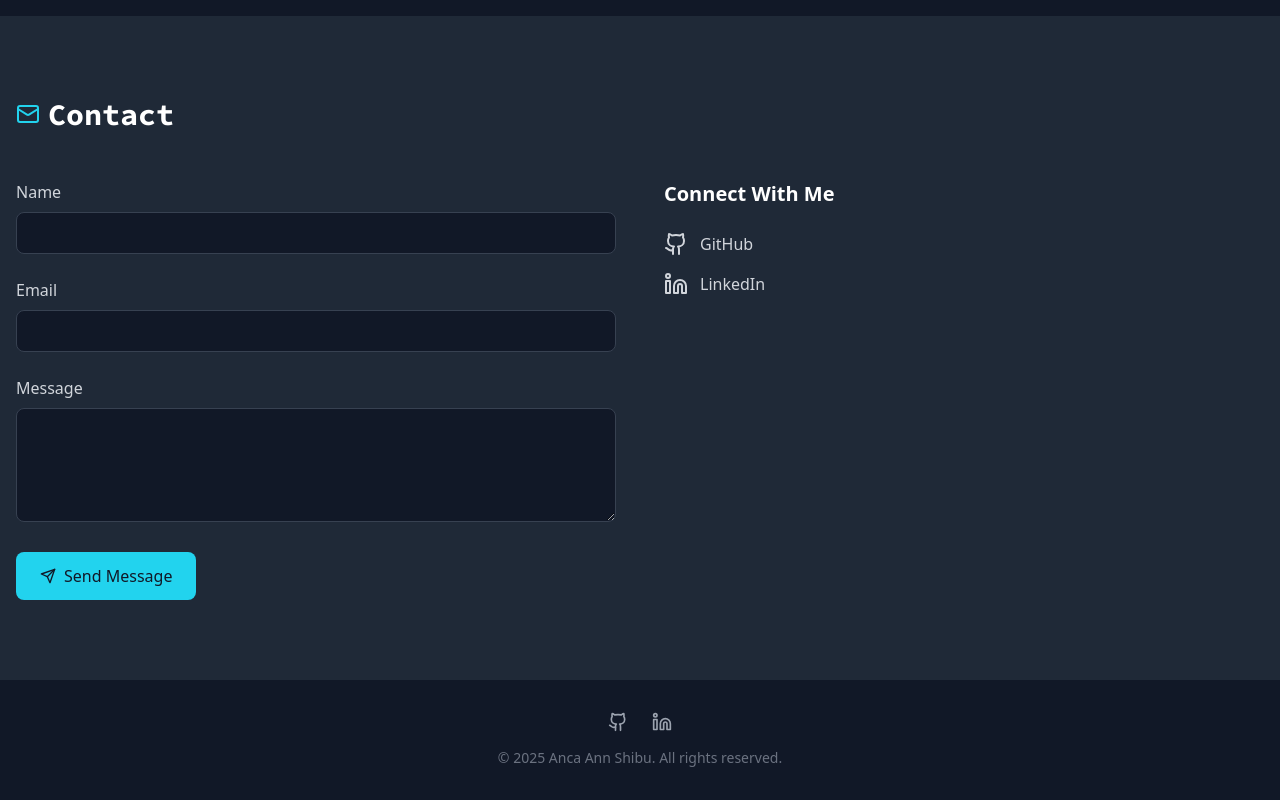
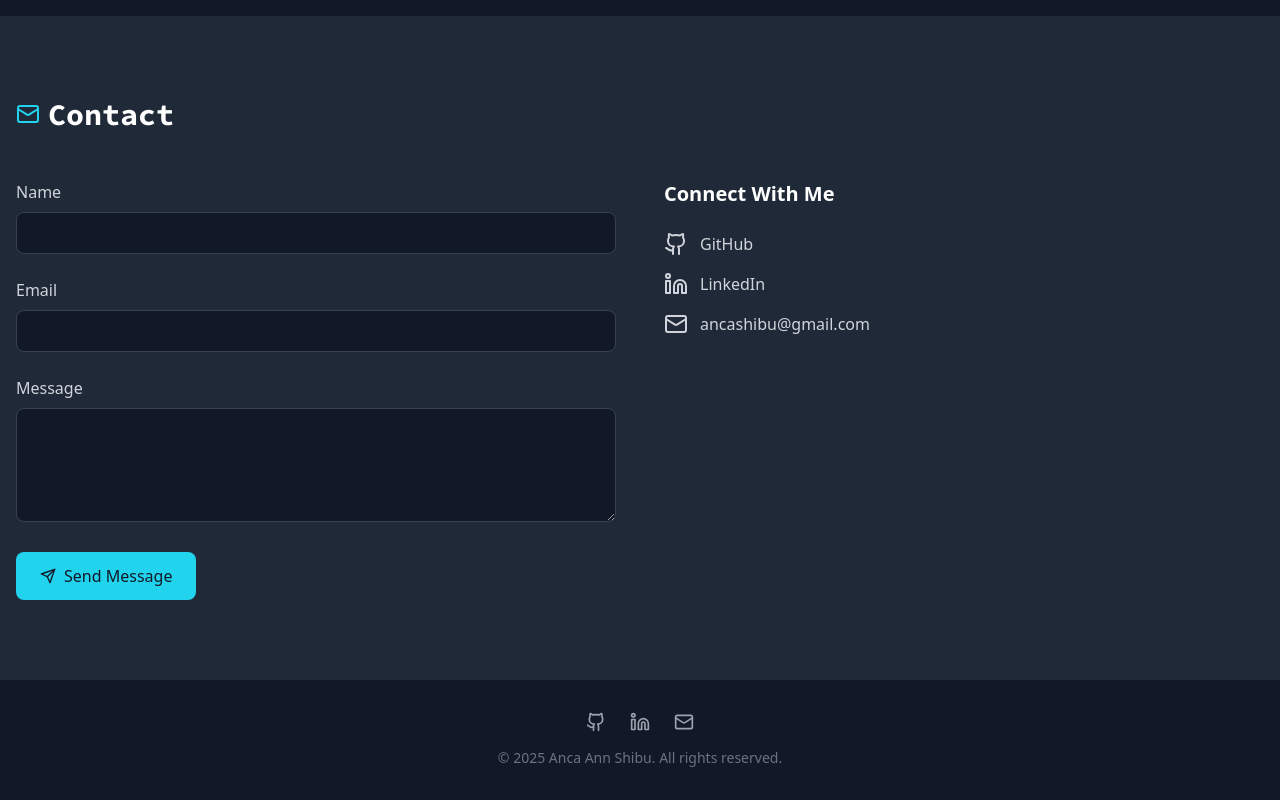
Before and after one commit to annshibu05/portfolio, a React (Vite) app: page / in a window 1280 px wide. Shown: the part 3380-4180 px from the top of the page. Built offline with nearby package versions, Linux system fonts and the light colour scheme.

Commit message:
added contacts

```diff
--- a/src/components/Contact.tsx
+++ b/src/components/Contact.tsx
@@ -85,6 +85,15 @@ export default function Contact() {
                   <span>LinkedIn</span>
                 </a>
 
+                {/* Gmail */}
+                <a
+                  href="mailto:yourname@gmail.com"
+                  className="flex items-center gap-3 text-gray-300 hover:text-cyan-400 transition-colors"
+                >
+                  <Mail className="w-6 h-6" />
+                  <span>ancashibu@gmail.com</span>
+                </a>
+
               </div>
             </div>
           </div>
--- a/src/components/Footer.tsx
+++ b/src/components/Footer.tsx
@@ -1,5 +1,5 @@
 //import React from 'react';
-import { Github, Linkedin } from 'lucide-react';
+import { Github, Linkedin, Mail } from 'lucide-react';
 
 export default function Footer() {
   return (
@@ -7,11 +7,27 @@ export default function Footer() {
       <div className="container mx-auto px-4">
         <div className="flex flex-col items-center justify-center">
           <div className="flex space-x-6 mb-4">
-            <a href="https://github.com/annshibu05" target = "_blank" className="text-gray-400 hover:text-cyan-400 transition-colors">
+            <a
+              href="https://github.com/annshibu05"
+              target="_blank"
+              className="text-gray-400 hover:text-cyan-400 transition-colors"
+              rel="noopener noreferrer"
+            >
               <Github className="w-5 h-5" />
             </a>
-            <a href="https://www.linkedin.com/in/anca-ann-shibu-191472210/?originalSubdomain=in" target = "_blank" className="text-gray-400 hover:text-cyan-400 transition-colors">
+            <a
+              href="https://www.linkedin.com/in/anca-ann-shibu-191472210/?originalSubdomain=in"
+              target="_blank"
+              className="text-gray-400 hover:text-cyan-400 transition-colors"
+              rel="noopener noreferrer"
+            >
               <Linkedin className="w-5 h-5" />
+            </a>
+            <a
+              href="mailto:ancashibu@gmail.com"
+              className="text-gray-400 hover:text-cyan-400 transition-colors"
+            >
+              <Mail className="w-5 h-5" />
             </a>
           </div>
           <p className="text-gray-500 text-sm">
```
